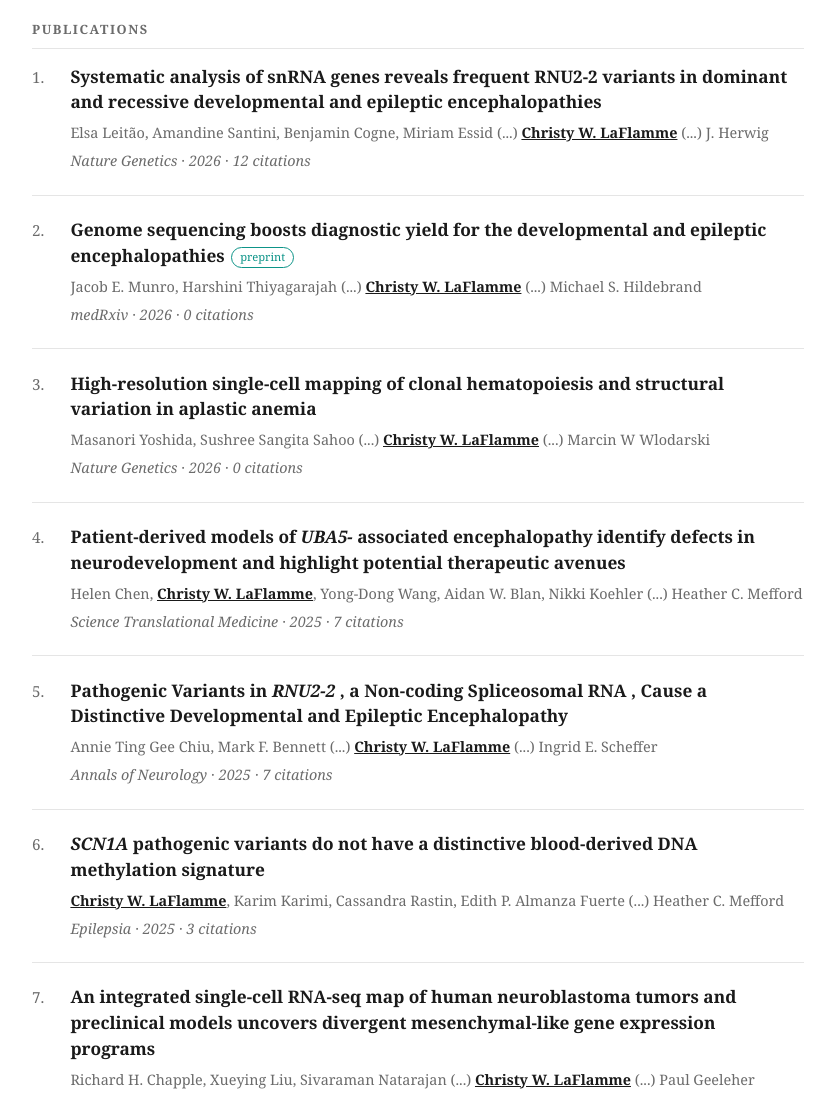
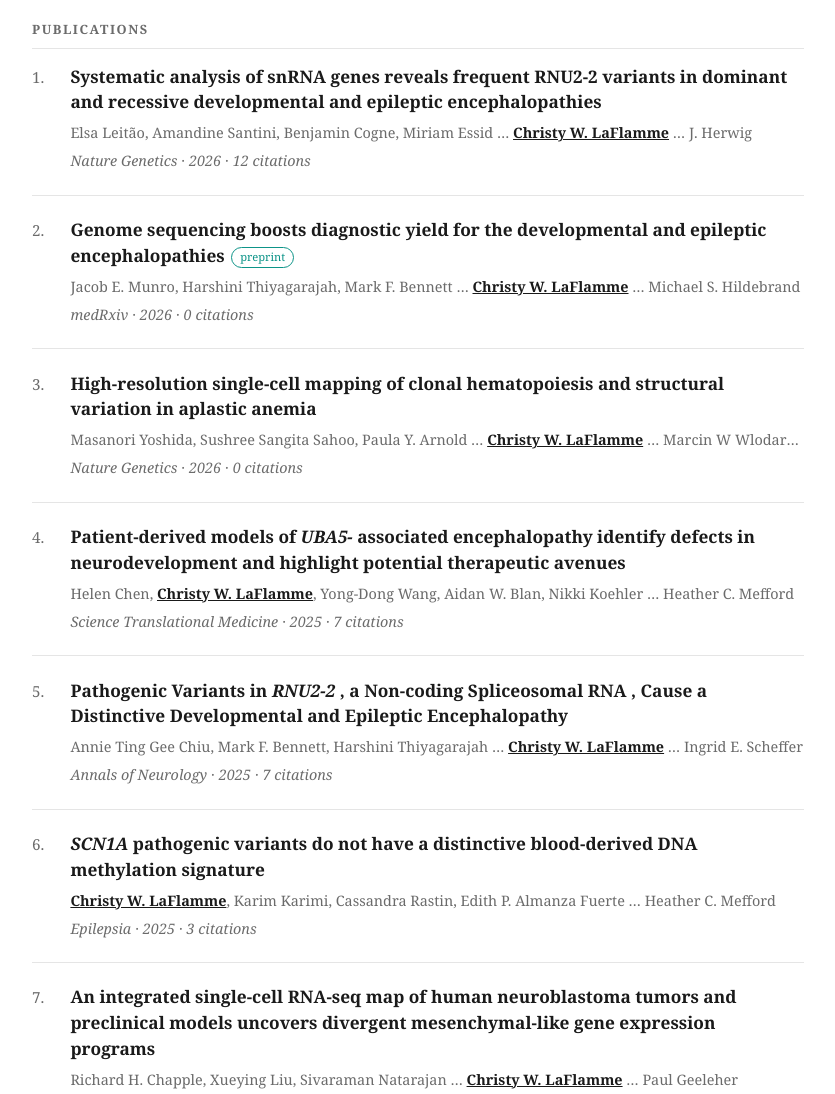
Before and after one commit to christylaflamme/MyPublications, a plain HTML site: page index.html in a window 1280 px wide. Shown: the part 1140-2234 px from the top of the page, without its empty margins (222-1057 px from the left). Drawn offline with Linux system fonts and the light colour scheme.

Commit message:
Change author-list truncation from "(...)" to an ellipsis (…)
Co-Authored-By: Claude Sonnet 5 <noreply@anthropic.com>

```diff
--- a/index.html
+++ b/index.html
@@ -521,9 +521,9 @@ function measureText(text, font) {
   return _measureCtx.measureText(text).width;
 }
 
-// As many leading authors as fit on one line, then "(...)" and the last author.
+// As many leading authors as fit on one line, then "…" and the last author.
 // Christy's name is always kept in view: if she'd otherwise be truncated out of
-// the middle, she's anchored in as "lead... (...) Christy (...) last".
+// the middle, she's anchored in as "lead… … Christy … last".
 function buildAuthors(authors, width, font) {
   if (!authors || authors.length === 0) return '';
   if (authors.length <= 2 || measureText(authors.join(', '), font) <= width) {
@@ -543,16 +543,16 @@ function buildAuthors(authors, width, font) {
     return count;
   };
 
-  const simpleCount = leadCount(' (...) ' + last, lastIdx);
+  const simpleCount = leadCount(' … ' + last, lastIdx);
   const sheShows = meIdx === -1 || meIdx === lastIdx || meIdx < simpleCount;
   if (sheShows) {
-    return `${authors.slice(0, simpleCount).map(authorHTML).join(', ')} (...) ${authorHTML(last)}`;
+    return `${authors.slice(0, simpleCount).map(authorHTML).join(', ')} … ${authorHTML(last)}`;
   }
 
   // She's a hidden middle author — anchor her name between the gaps.
-  const tail = ` (...) ${authors[meIdx]} (...) ${last}`;
+  const tail = ` … ${authors[meIdx]} … ${last}`;
   const count = Math.min(leadCount(tail, meIdx), meIdx);
-  return `${authors.slice(0, count).map(authorHTML).join(', ')} (...) ${authorHTML(authors[meIdx])} (...) ${authorHTML(last)}`;
+  return `${authors.slice(0, count).map(authorHTML).join(', ')} … ${authorHTML(authors[meIdx])} … ${authorHTML(last)}`;
 }
 
 function render() {
```
